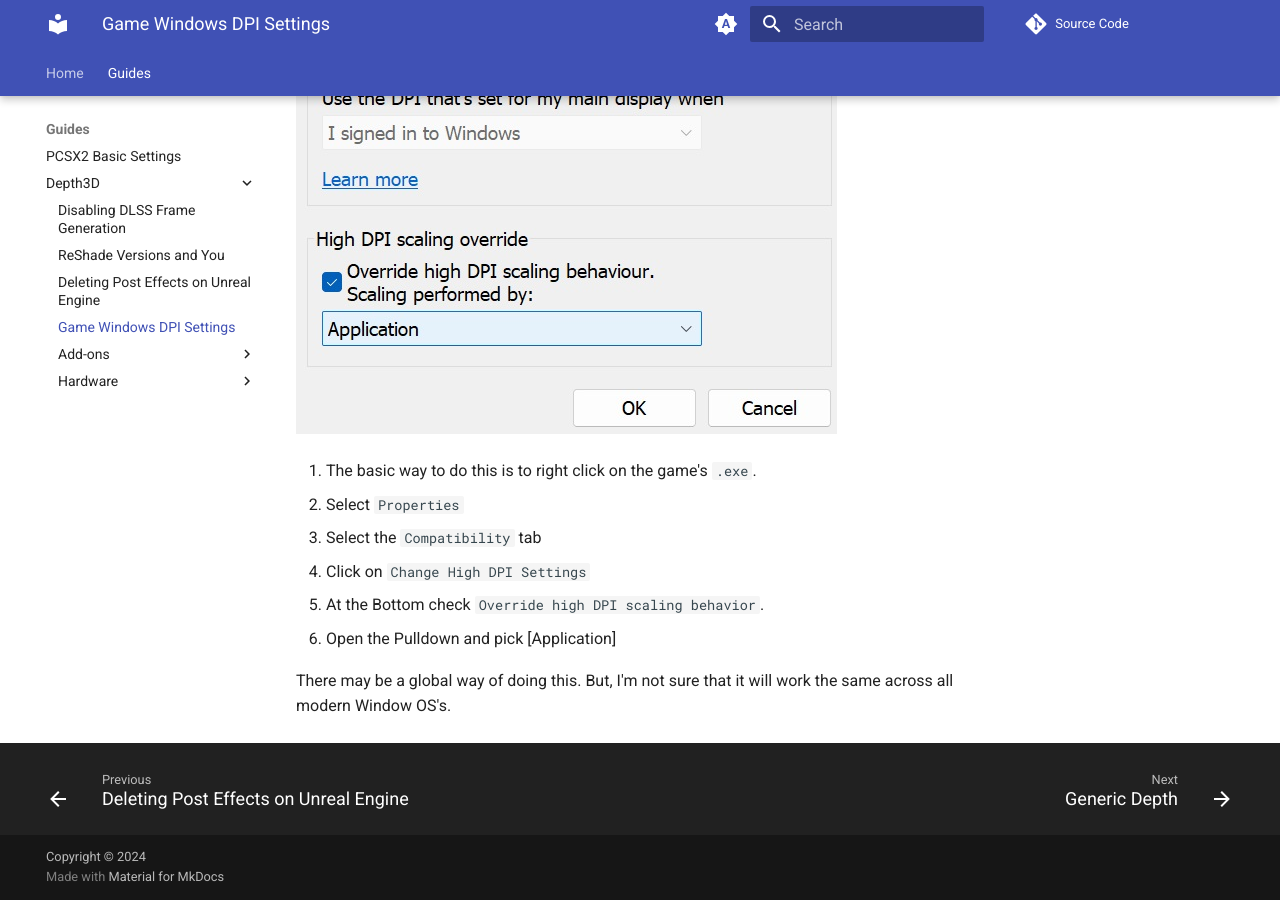
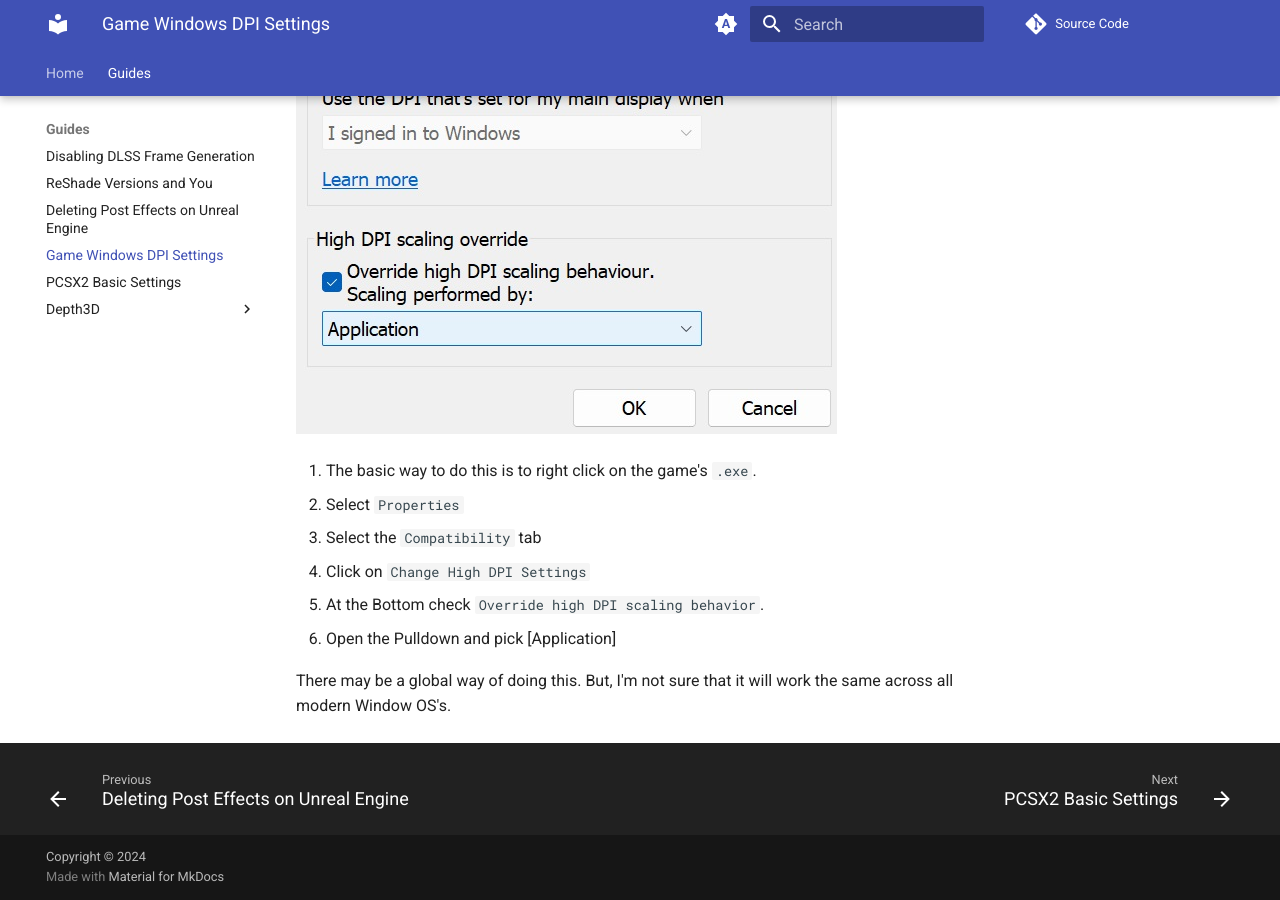
Before and after one commit to ReadShade/readshade.github.io, an MkDocs documentation site: the page built from docs/depth3d/basicguides/windpi.md, in a window 1280 px wide and 900 px high, scrolled down 604 px. Built offline with MkDocs 1.6.1 and Material for MkDocs 9.7.7, drawn with Linux system fonts in a browser that asks for light colours; comment, search, counter and statistics services are not loaded.

Commit message:
Update mkdocs.yml

```diff
--- a/mkdocs.yml
+++ b/mkdocs.yml
@@ -35,12 +35,12 @@ plugins:
 nav:
   - Home: index.md
   - Guides:
+    - depth3d/basicguides/dlssframegen.md
+    - depth3d/basicguides/reshadeversions.md
+    - depth3d/basicguides/posteffects.md
+    - depth3d/basicguides/windpi.md
     - depth3d/basicguides/pcsx2.md
     - Depth3D:
-      - depth3d/basicguides/dlssframegen.md
-      - depth3d/basicguides/reshadeversions.md
-      - depth3d/basicguides/posteffects.md
-      - depth3d/basicguides/windpi.md
       - Add-ons:
         - depth3d/basicguides/genericdepth.md
         - depth3d/basicguides/shadertoggler.md
```
